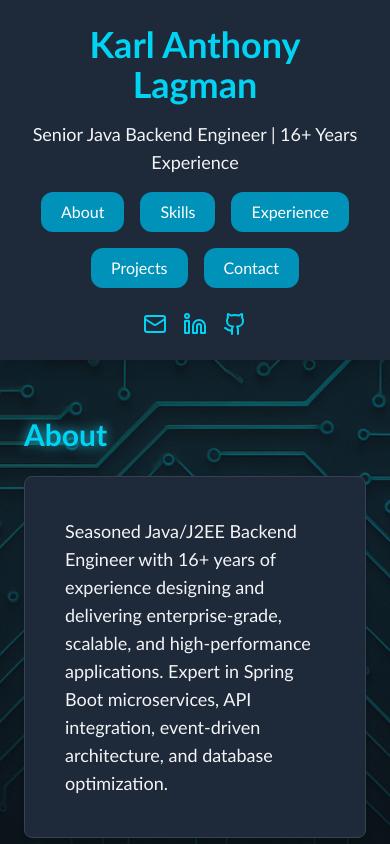
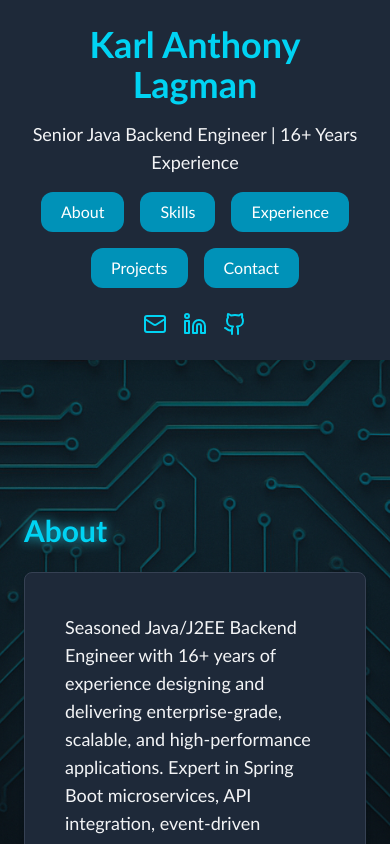
Before and after one commit to karllagman/karl-portfolio, a Next.js app: page / in a window 390 px wide. Shown: the top 844 px of the page. Built offline with nearby package versions, Linux system fonts and the light colour scheme.

Commit message:
Refactor SectionHeading component to use TypeScript interface for props and allow optional className

```diff
--- a/src/app/components/Portfolio.tsx
+++ b/src/app/components/Portfolio.tsx
@@ -183,9 +183,23 @@ export default function Portfolio() {
   const thumbTransition = { duration: 0.4, ease: "easeOut" };
   const thumbViewport = { once: true, amount: 0.4 };
 
-  const SectionHeading = ({ innerRef, id, children }) => (
-    <h2 id={id} ref={innerRef} className="text-3xl md:text-4xl font-bold mb-6 text-cyan-400 scroll-mt-32 drop-shadow-[0_0_6px_rgba(34,211,238,0.8)]">{children}</h2>
-  );
+interface SectionHeadingProps {
+  innerRef: React.RefObject<HTMLHeadingElement>;
+  id: string;
+  children: React.ReactNode;
+  className?: string;
+}
+
+const SectionHeading: React.FC<SectionHeadingProps> = ({ innerRef, id, children, className }) => (
+  <h2
+    id={id}
+    ref={innerRef}
+    className={`text-3xl md:text-4xl font-bold mb-6 text-cyan-400 scroll-mt-32 drop-shadow-[0_0_6px_rgba(34,211,238,0.8)] ${className || ''}`}
+  >
+    {children}
+  </h2>
+);
+
 
   return (
     <div className="relative bg-gray-900 text-gray-100 min-h-screen overflow-x-hidden font-[Calibri]" style={{ backgroundImage: `url(${bgUrl.src})`, backgroundSize: 'cover', backgroundAttachment: 'fixed', backgroundPosition: 'center', fontFamily: 'Calibri, sans-serif' }}>
```
